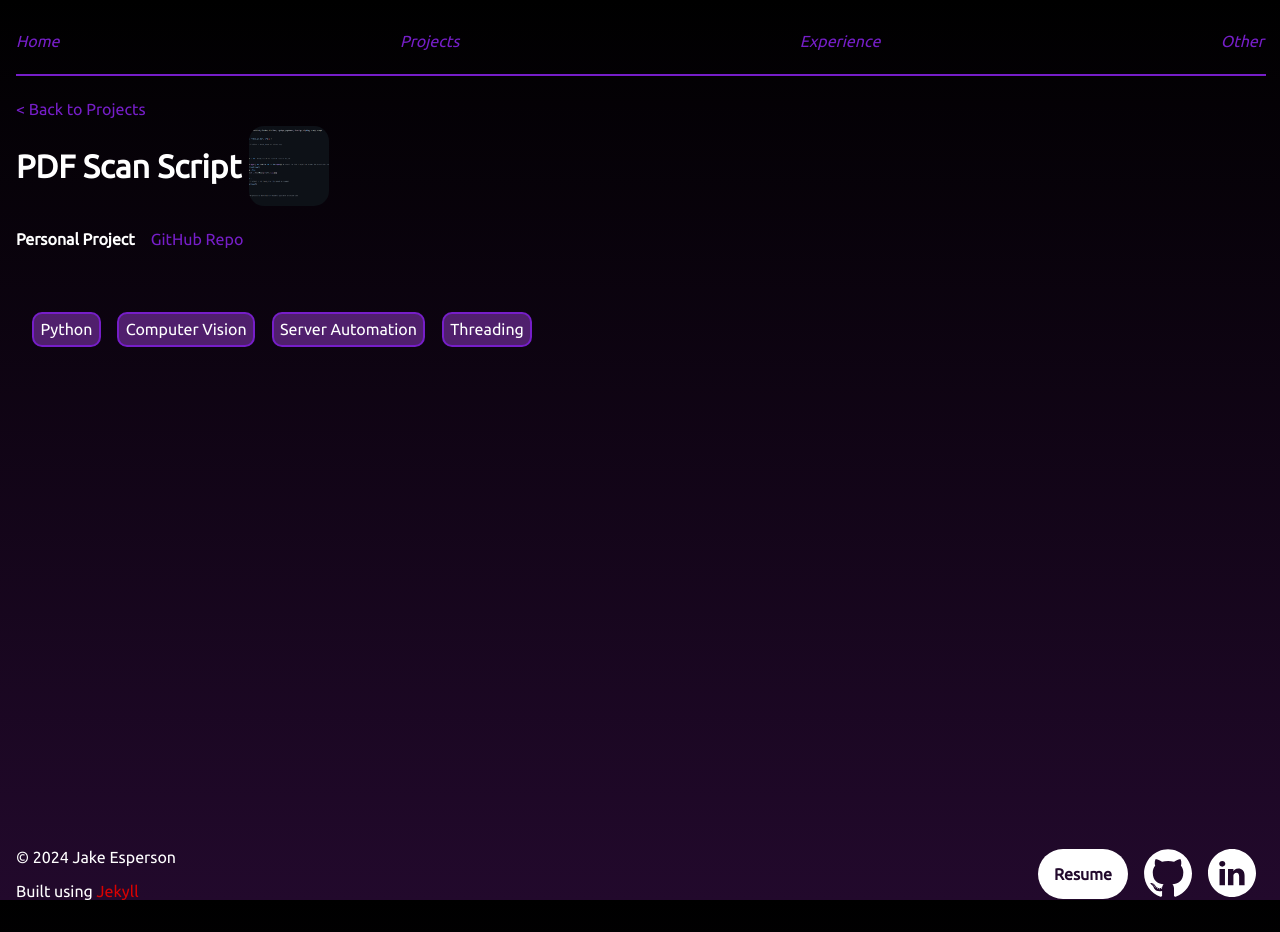
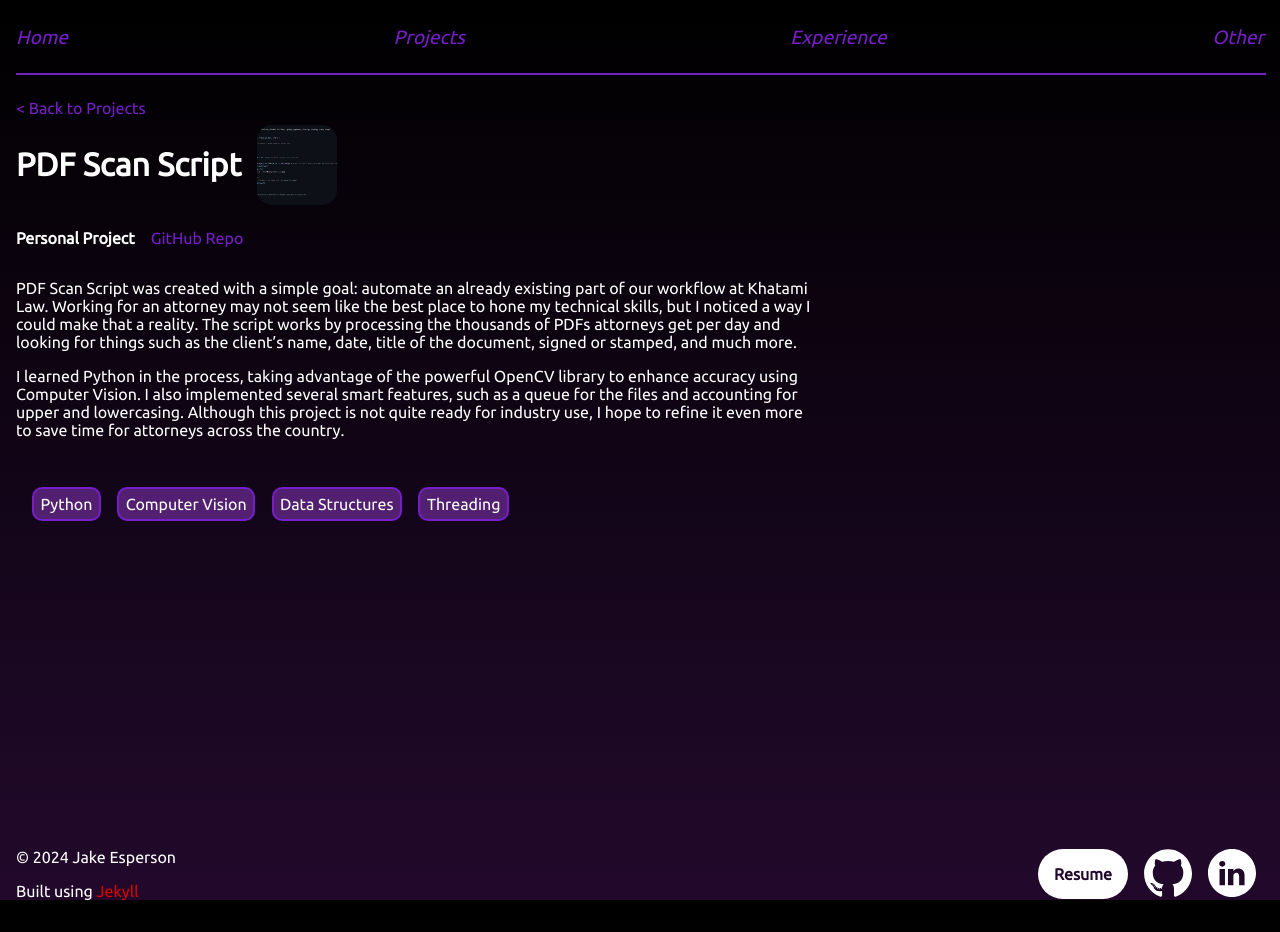
Before and after one commit to sipneat/personalPortfolio, a Jekyll site: the page built from _projects/pdfscanscript.md, in a window 1280 px wide. Built offline with Jekyll 4.4.1, drawn with Linux system fonts in a browser that asks for light colours.

Commit message:
wrote descriptions

```diff
--- a/_projects/pdfscanscript.md
+++ b/_projects/pdfscanscript.md
@@ -4,12 +4,16 @@ blurb: A Python script to scan PDFs for streamlining legal productivity
 origin: Personal Project
 link: /projects/pdfscanscript/
 image: /assets/images/pdfscanscript.png
-priority: 3
+priority: 4
 
 github_link: https://github.com/sipneat/PDFScanScript
 skills:
   - Python
   - Computer Vision
-  - Server Automation
+  - Data Structures
   - Threading
 ---
+
+PDF Scan Script was created with a simple goal: automate an already existing part of our workflow at Khatami Law. Working for an attorney may not seem like the best place to hone my technical skills, but I noticed a way I could make that a reality. The script works by processing the thousands of PDFs attorneys get per day and looking for things such as the client’s name, date, title of the document, signed or stamped, and much more.
+
+I learned Python in the process, taking advantage of the powerful OpenCV library to enhance accuracy using Computer Vision. I also implemented several smart features, such as a queue for the files and accounting for upper and lowercasing. Although this project is not quite ready for industry use, I hope to refine it even more to save time for attorneys across the country.
--- a/_sass/main.scss
+++ b/_sass/main.scss
@@ -60,7 +60,8 @@ hr {
     display: flex;
     justify-content: space-between;
     font-style: italic;
-    margin-top: 1em;
+    margin-top: 0.5em;
+    font-size: 1.2em;
 }
 
 .navItem{
@@ -150,7 +151,7 @@ button {
     background-color: transparent;
     border: none;
     border-radius: 10px;
-    padding: 1em;
+    padding: 0.2em;
     margin: 1em;
     cursor: pointer;
     &:hover {
@@ -169,6 +170,7 @@ button {
 
 .projectOrigin {
     max-width: 20em;
+    margin: 1em;
     display: flex;
     align-items: center;
     justify-content: right;
@@ -208,7 +210,7 @@ button {
 .projectBodyText {
     flex: 1, 0, 50%;
     text-align: left;
-    width: 60em;
+    width: 50em;
 }
 
 .projectImages {
@@ -238,6 +240,7 @@ button {
     height: 5em;
     border-radius: 15px;
     margin: 0.5em;
+    margin-left: 1em;
 }
 
 .projectLinksDiv {
@@ -264,6 +267,7 @@ button {
 
 .projectSkills {
     margin-top: 3em;
+    margin-bottom: 2em;
     margin-left: 1em;
 }
 
@@ -300,6 +304,7 @@ button {
     position: relative;
     background-color: #22092C;
     padding: 2em;
+    padding-right: 3em;
     border: 2px solid $nav-color;
     border-radius: 20px;
     margin: auto;
@@ -309,6 +314,12 @@ button {
     overflow-x: hidden;
     transform: translate(0, 4rem);
     animation: appear 0.7s forwards;
+    ::-webkit-scrollbar {
+        display: none;
+    }
+    -ms-text-overflow: none;
+    text-overflow: none;
+    scrollbar-width: none;
 }
 
 .popupContainer {
--- a/index.html
+++ b/index.html
@@ -5,7 +5,7 @@
 <div class="header">
     <img src="/assets/images/headshot.jpg" alt="Jake Esperson" style="width: 200px; height: 200px; border-radius: 50%;">
     <h1>Jake Esperson</h1>
-    <p>I'm a student currently studying at Santa Clara University. I made a career change from Baseball to Computer Science, so feel free to look at what I've done!</p>
+    <p>I'm a student currently studying at Santa Clara University. I've made my lifelong passion of Computer Science into my career, so feel free to look at what I've done!</p>
 </div>
 
 <div class="pane">
```
Also changed, not shown: _experiences/klaw.md (+1 -1 lines), _projects/emotify.md (+4 -2 lines), _projects/personalwebsite.md (added, +20 -0 lines), _projects/sculabs.md (+1 -1 lines).
